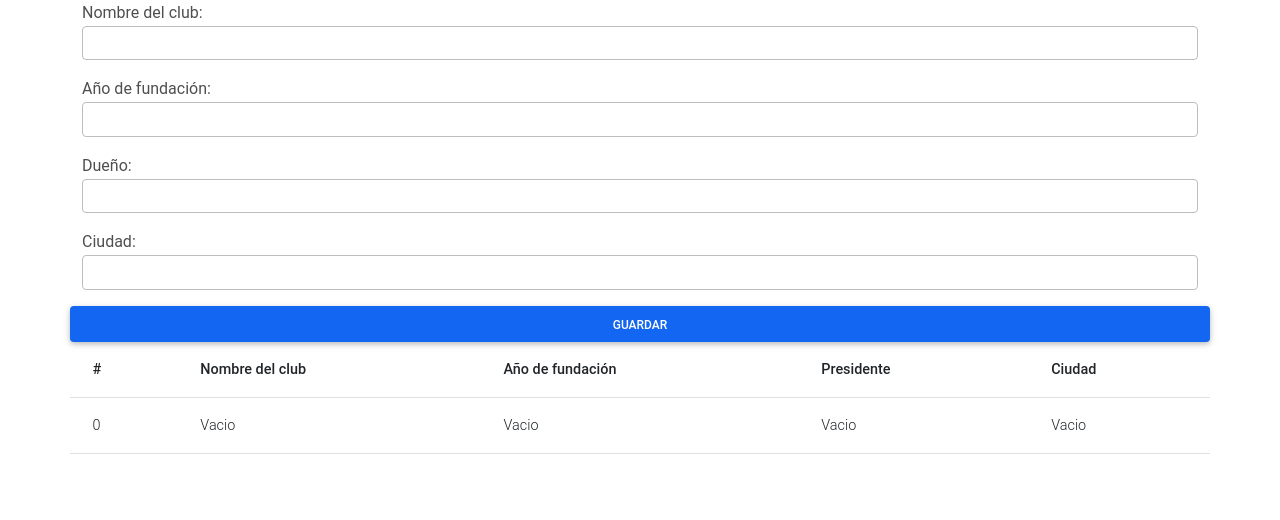
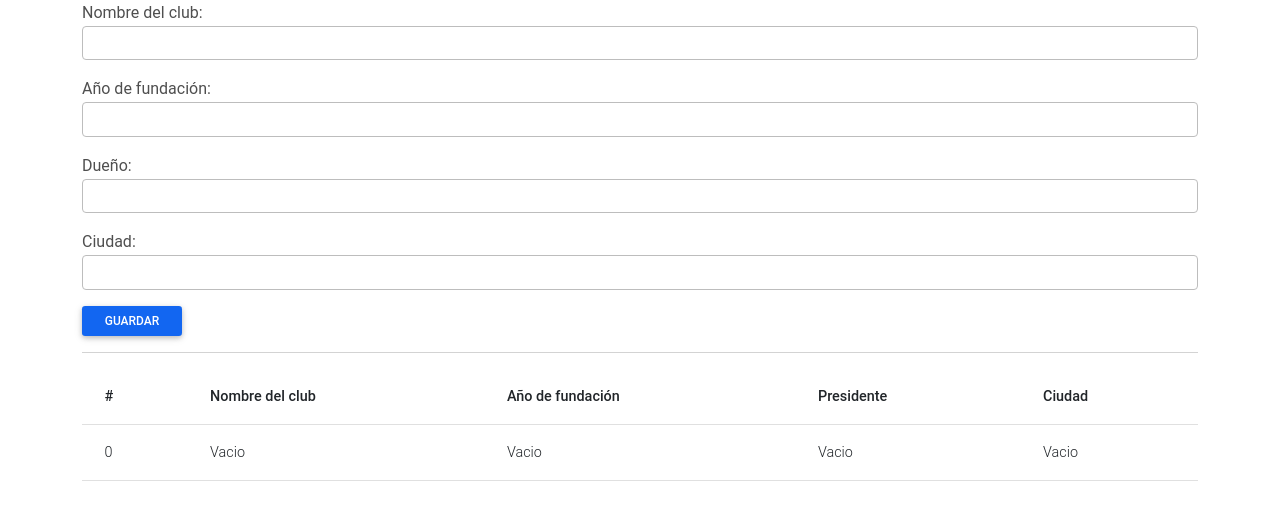
Before and after one commit to Zozi96/django-fetch, a Django app: page /form/ in a window 1280 px wide. Shown: the top 520 px of the page. Run offline with Django 3.2, Linux system fonts and the light colour scheme; data that the repository does not hold is empty; some libraries are stand-ins or nearby versions.

Commit message:
Estética

```diff
--- a/templates/fc/form.html
+++ b/templates/fc/form.html
@@ -7,10 +7,14 @@
         <form action="" method="post" id="formFC">
             {{ form.as_p }}
         </form>
-        <button class="btn btn-primary" onclick="sendForm()">
+        <div>
+            <button style='width:100px; height:30px;' class="btn btn-primary btn-sm" onclick="sendForm()">
                 Guardar
             </button>
-
+            &nbsp;
+            <hr>
+        </div>
+        <div>
             <table class="table table-hover">
                 <thead>
                     <tr>
@@ -41,6 +45,7 @@
                     {% endfor %}
                 </tbody>
             </table>
+        </div>
     </div>
 </div>
 {% endblock %}
```
Lines whose indentation alone changed are shown as unchanged.
